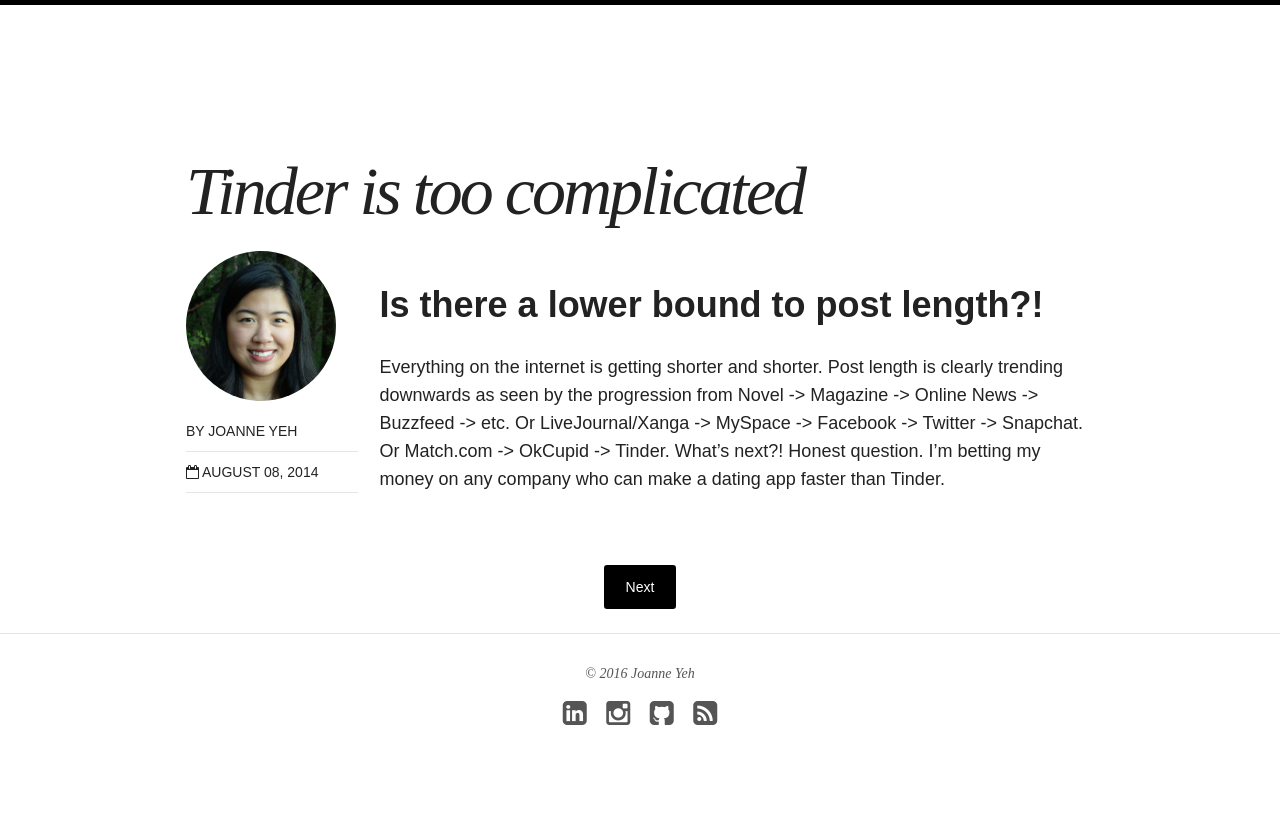
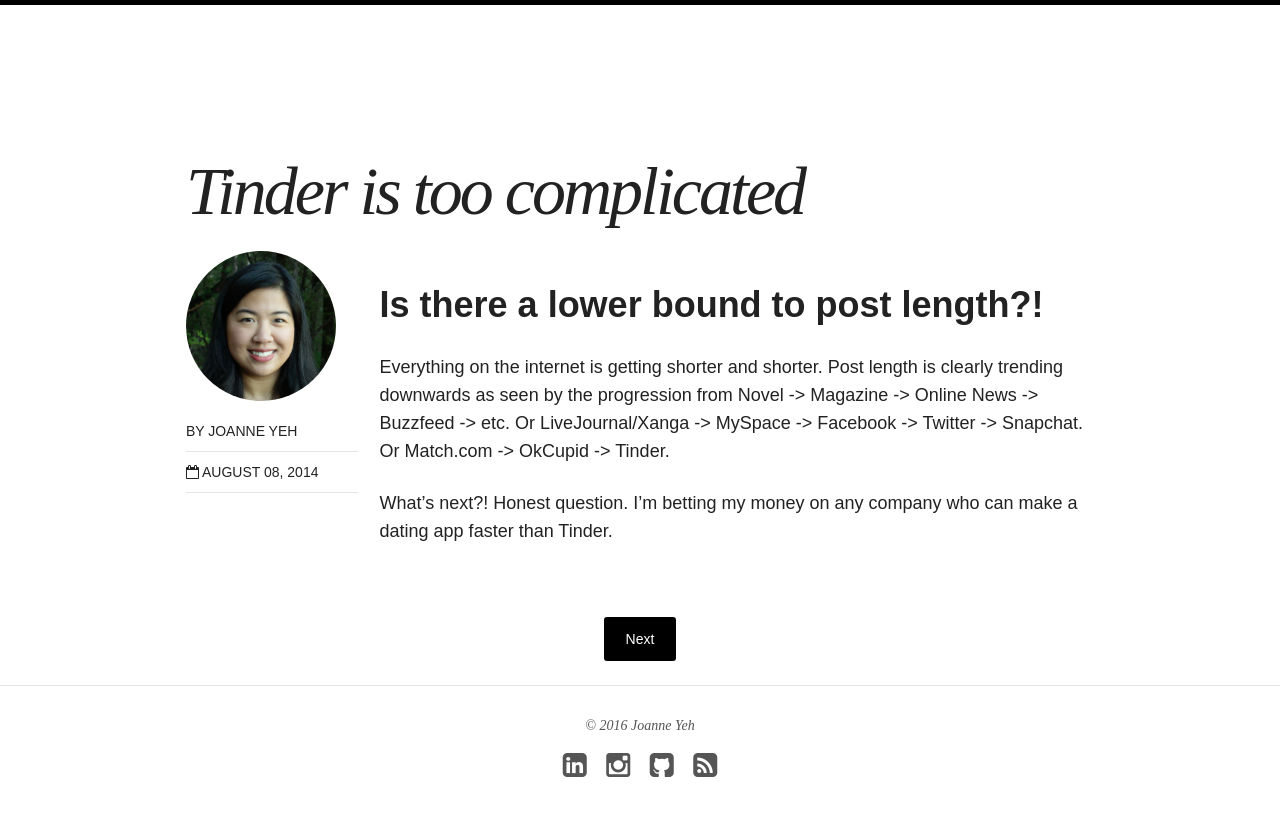
Before and after one commit to joanney3h/joanney3h.github.io, a Jekyll site: the page built from _posts/blog/2014-08-08-hello-world.md, in a window 1280 px wide. Shown: the top 816 px of the page. Built offline with Jekyll 4.4.1, drawn with Linux system fonts in a browser that asks for light colours; nearby versions of some CDN libraries; comment, search, counter and statistics services are not loaded.

Commit message:
Fixed inaccurate nav bar problem

```diff
--- a/_data/navigation.yml
+++ b/_data/navigation.yml
@@ -1,8 +1,4 @@
 # Site navigation links
-
-- title: Articles
-  url: /articles/
-
 - title: About Me
   url: /about-me/
 
--- a/_posts/blog/2014-08-08-hello-world.md
+++ b/_posts/blog/2014-08-08-hello-world.md
@@ -13,4 +13,6 @@
 # Is there a lower bound to post length?!
 
 Everything on the internet is getting shorter and shorter.
-Post length is clearly trending downwards as seen by the progression from Novel -> Magazine -> Online News -> Buzzfeed -> etc. Or LiveJournal/Xanga -> MySpace -> Facebook -> Twitter -> Snapchat. Or Match.com -> OkCupid -> Tinder. What's next?! Honest question. I'm betting my money on any company who can make a dating app faster than Tinder.
+Post length is clearly trending downwards as seen by the progression from Novel -> Magazine -> Online News -> Buzzfeed -> etc. Or LiveJournal/Xanga -> MySpace -> Facebook -> Twitter -> Snapchat. Or Match.com -> OkCupid -> Tinder.
+
+What's next?! Honest question. I'm betting my money on any company who can make a dating app faster than Tinder.
--- a/index.html
+++ b/index.html
@@ -11,7 +11,7 @@
 <center>
 
 <p><a href="http://joanney3h.github.com/about-me/"><b>About Me</b>: Information about myself</p>
-<p><a href="http://joanney3h.github.com/code-portfolio/"><b>Code Portfolio</b>: Examples of code that I’ve written</p>
+<p><a href="http://joanney3h.github.com/code/"><b>Code Portfolio</b>: Examples of code that I’ve written</p>
 <p><a href="http://joanney3h.github.com/design/"><b>Design</b>: Small excerpts of things I’ve designed</p>
 <p><a href="http://joanney3h.github.com/blog/"><b>Blog</b>: My random thoughts in a blog</p>
 <p><a href="http://joanney3h.github.com/cool-links/"><b>Cool Links</b>: Things I think are cool and recommend.</p>
```
Also changed, not shown: 14 other files.
